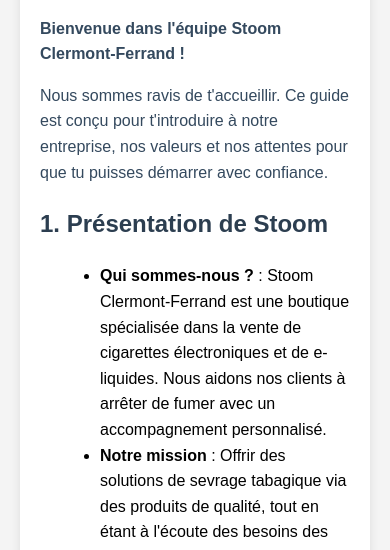
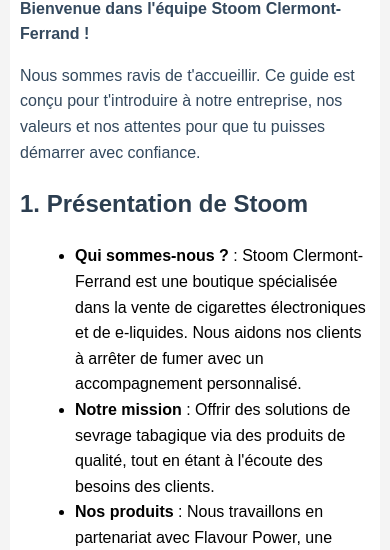
Before and after one commit to STOOM63/FORMATION-NOEMIE, a plain HTML site: page index.html in a window 390 px wide. Shown: the part 272-822 px from the top of the page. Drawn offline with Linux system fonts and the light colour scheme.

Commit message:
Update index.html

```diff
--- a/index.html
+++ b/index.html
@@ -34,6 +34,19 @@
         a {
             color: #2980b9;
             text-decoration: none;
+        }
+        /* Responsive styles */
+        @media (max-width: 768px) {
+            body {
+                padding: 10px;
+            }
+            .container {
+                padding: 10px;
+                box-shadow: none;
+            }
+            ul {
+                margin-left: 15px;
+            }
         }
     </style>
 </head>
```
